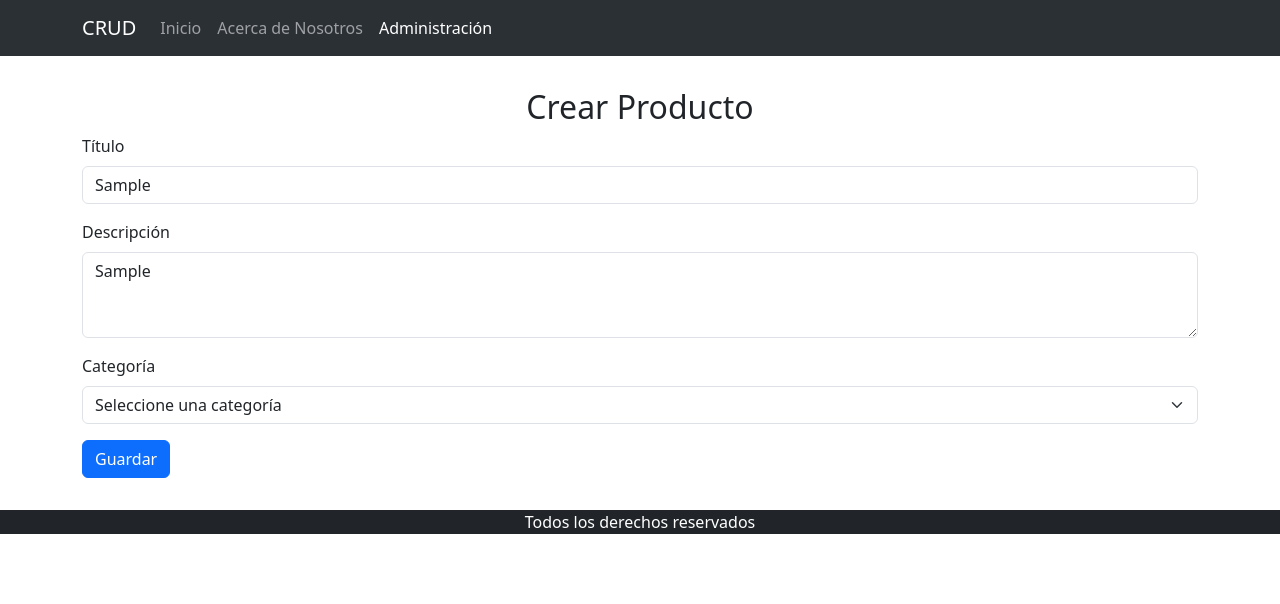
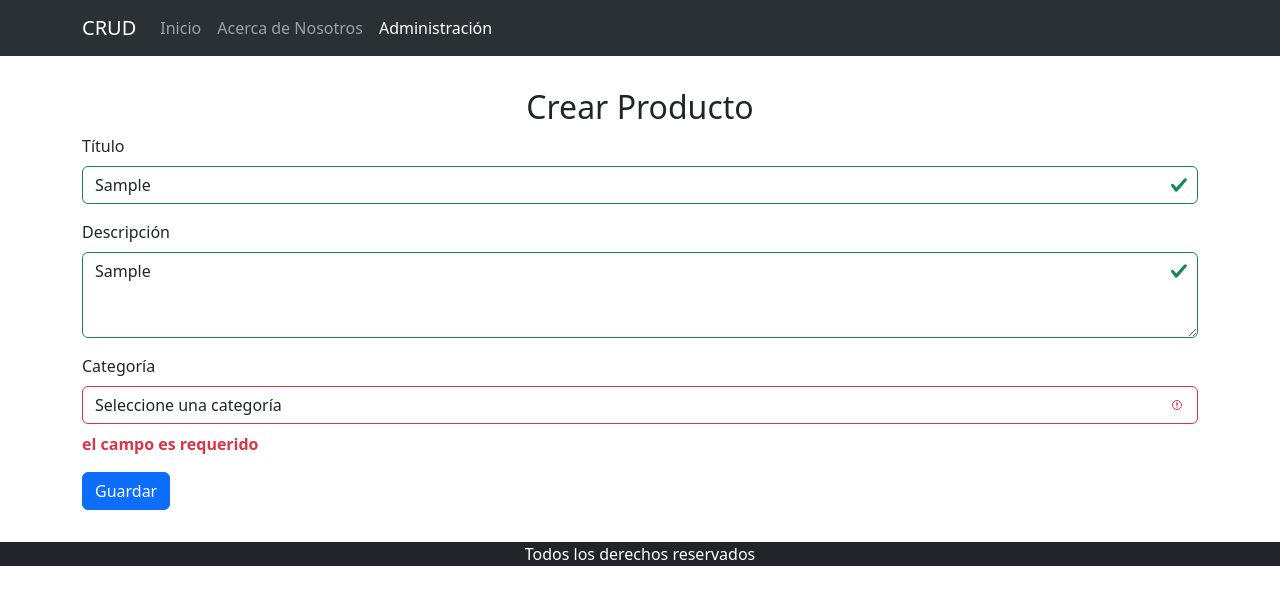
Before and after one commit to JBjuliobotta/mi-crud-react, a React (Vite) app: page /administracion in a window 1280 px wide. Both pictures are taken after typing "Sample", "Sample" into the empty fields and a click on the button "Guardar". Shown: the top 604 px of the page. Built offline with nearby package versions, Linux system fonts and the light colour scheme.

Commit message:
se comenzó con las validaciones de formik

```diff
--- a/package.json
+++ b/package.json
@@ -11,10 +11,13 @@
   },
   "dependencies": {
     "bootstrap": "^5.3.3",
+    "clsx": "^2.1.0",
+    "formik": "^2.4.5",
     "react": "^18.2.0",
     "react-bootstrap": "^2.10.1",
     "react-dom": "^18.2.0",
-    "react-router-dom": "^6.22.3"
+    "react-router-dom": "^6.22.3",
+    "yup": "^1.4.0"
   },
   "devDependencies": {
     "@types/react": "^18.2.56",
--- a/src/Components/Sections/CrearProducto.jsx
+++ b/src/Components/Sections/CrearProducto.jsx
@@ -1,19 +1,57 @@
+//import { useState } from "react";
 import Button from "react-bootstrap/Button";
 import Form from "react-bootstrap/Form";
+//import { validarCategoria } from "../../helpers/validaciones";
+import clsx from "clsx";
+import * as Yup from "yup"
+import { useFormik } from "formik";
 
 const CrearProducto = () => {
   //los productos van a tener las siguientes props: titulo, categoría y además un indentificador único
-  const handleSubmit=(e)=>{
+  //const [title, setTitle] = useState("");
+  //const [description, setDescription] = useState("");
+  //const [category, SetCategory] = useState("");
+  const ProdcutoSchema=Yup.object().shape(
+    {
+      title: Yup.string().min(4, "min. 4 caracteres").max(20, "máx. 20 caracteres").required("el campo es requerido"),
+      description: Yup.string().min(4).max(200).required("el campo es requerido"),
+      category: Yup.string().required("el campo es requerido")
+    }
+  );
+
+  const initialValues={
+    title:'',
+    description:'',
+    category:'',
+  };
+
+  const formik=useFormik({
+    initialValues,
+    validationSchema: ProdcutoSchema,
+    validateOnBlur: true,
+    validateOnChange: true,
+    onSubmit: (values)=>{
+      console.log("values de formik->", values);
+    }
+  })
+
+ /* const handleSubmit = (e) => {
     e.preventDefault();
     console.log("desde submit");
-  }
+    const nuevoProducto = {
+      titulo: title,
+      descripcion: description,
+      categoria: category,
+    };
+    console.log("nuevo producto-->", nuevoProducto);
+  };*/
 
   return (
     <div className="container py-3 my-3">
       <div className="text-center">
         <h2>Crear Producto</h2>
       </div>
-      <Form onSubmit={handleSubmit}>
+      <Form onSubmit={formik.handleSubmit}>
         <Form.Group className="mb-3" controlId="title">
           <Form.Label>Título</Form.Label>
           <Form.Control
@@ -21,7 +59,25 @@ const CrearProducto = () => {
             placeholder="Ingrese el título del producto"
             minLength={4}
             maxLength={25}
+            //value={title}
+            /*onChange={(e) => {
+              setTitle(e.currentTarget.value);
+            }}*/
+            name="title"
+            {...formik.getFieldProps('title')}
+            className={clsx('form-control',{
+              'is-invalid': formik.touched.title && formik.errors.title
+            },
+            {
+              'is-valid': formik.touched.title && !formik.errors.title
+            }
+            )}
           />
+          {formik.touched.title && formik.errors.title && (
+            <div className="mt-2 text-danger fw-bolder">
+              <span role="alert">{formik.errors.title}</span>
+            </div>
+          )}
         </Form.Group>
 
         <Form.Group className="mb-3" controlId="description">
@@ -33,17 +89,64 @@ const CrearProducto = () => {
             rows={3}
             minLength={4}
             maxLength={200}
+            //value={description}
+            //onChange={(e) => {
+            //  setDescription(e.currentTarget.value);
+            //}}
+            name="description"
+            {...formik.getFieldProps('description')}
+            className={clsx('form-control',{
+              'is-invalid': formik.touched.description && formik.errors.description
+            },
+            {
+              'is-valid': formik.touched.description && !formik.errors.description
+            }
+            )}
           />
+          {formik.touched.description && formik.errors.description && (
+            <div className="mt-2 text-danger fw-bolder">
+              <span role="alert">{formik.errors.description}</span>
+            </div>
+          )}
         </Form.Group>
 
         <Form.Group className="mb-3" controlId="category">
           <Form.Label>Categoría</Form.Label>
-        <Form.Select aria-label="category">
+          <Form.Select
+            aria-label="category"
+            /*value={category}
+            onChange={(e) => {
+              let resultado=validarCategoria(e.currentTarget.value);
+              console.log("resultado de validar", resultado);
+              SetCategory(e.currentTarget.value);
+            }} className={clsx("form-select",
+            {
+              "is-valid": validarCategoria(category)
+            },
+            {
+              "is-invalid": !validarCategoria(category)
+            }
+            )}*/
+            name="category"
+            {...formik.getFieldProps('category')}
+            className={clsx('form-control',{
+              'is-invalid': formik.touched.category && formik.errors.category
+            },
+            {
+              'is-valid': formik.touched.category && !formik.errors.category
+            }
+            )}
+          >
             <option value="">Seleccione una categoría</option>
             <option value="Bebidas">Bebidas</option>
             <option value="Alimentos">Alimentos</option>
             <option value="Limpieza">Limpieza</option>
           </Form.Select>
+          {formik.touched.category && formik.errors.category && (
+            <div className="mt-2 text-danger fw-bolder">
+              <span role="alert">{formik.errors.category}</span>
+            </div>
+          )}
         </Form.Group>
 
         <Button variant="primary" type="submit">
--- /dev/null
+++ b/src/helpers/validaciones.js
@@ -0,0 +1,7 @@
+export const validarCategoria=(value)=>{
+    if (value !== '') {
+        return true
+    } else {
+        return false
+    }
+}
```
Also changed, not shown: 1 other file (tests, documents, lock files or other folders). Lines whose indentation alone changed are shown as unchanged.
